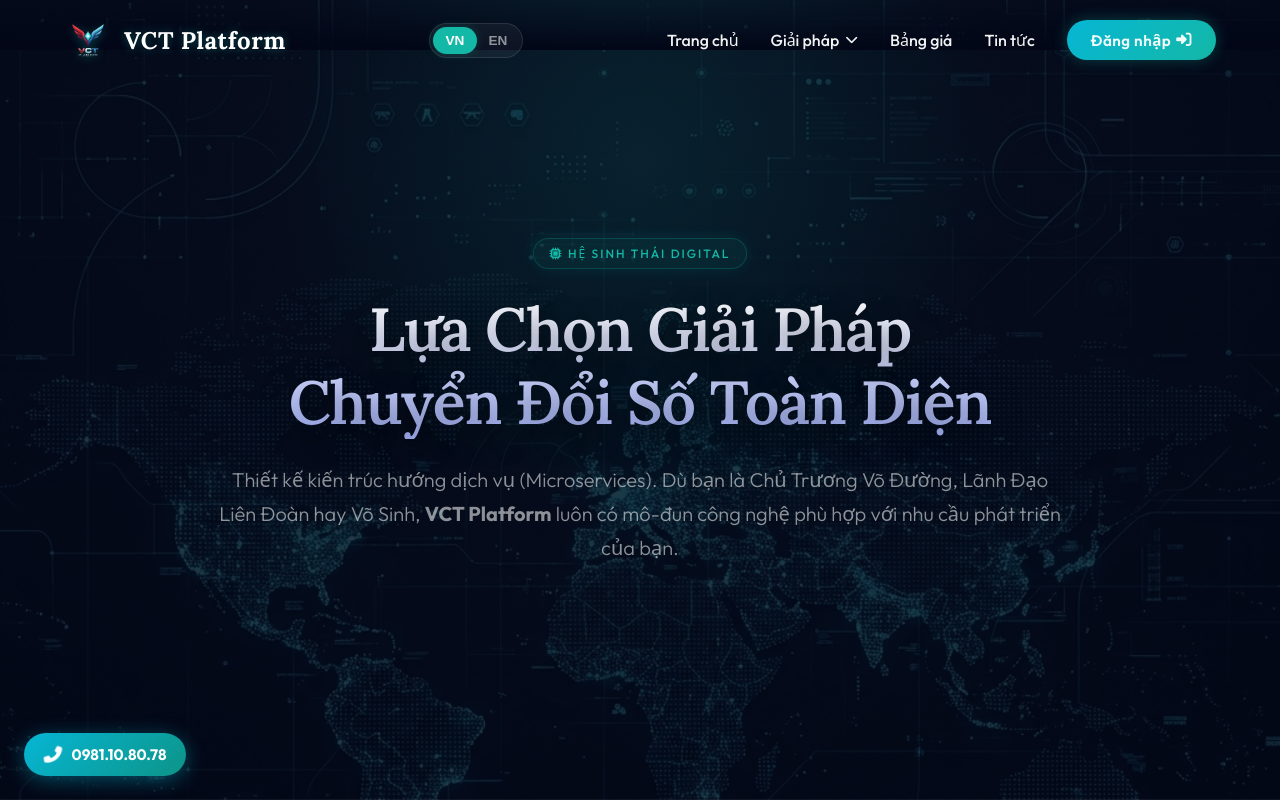
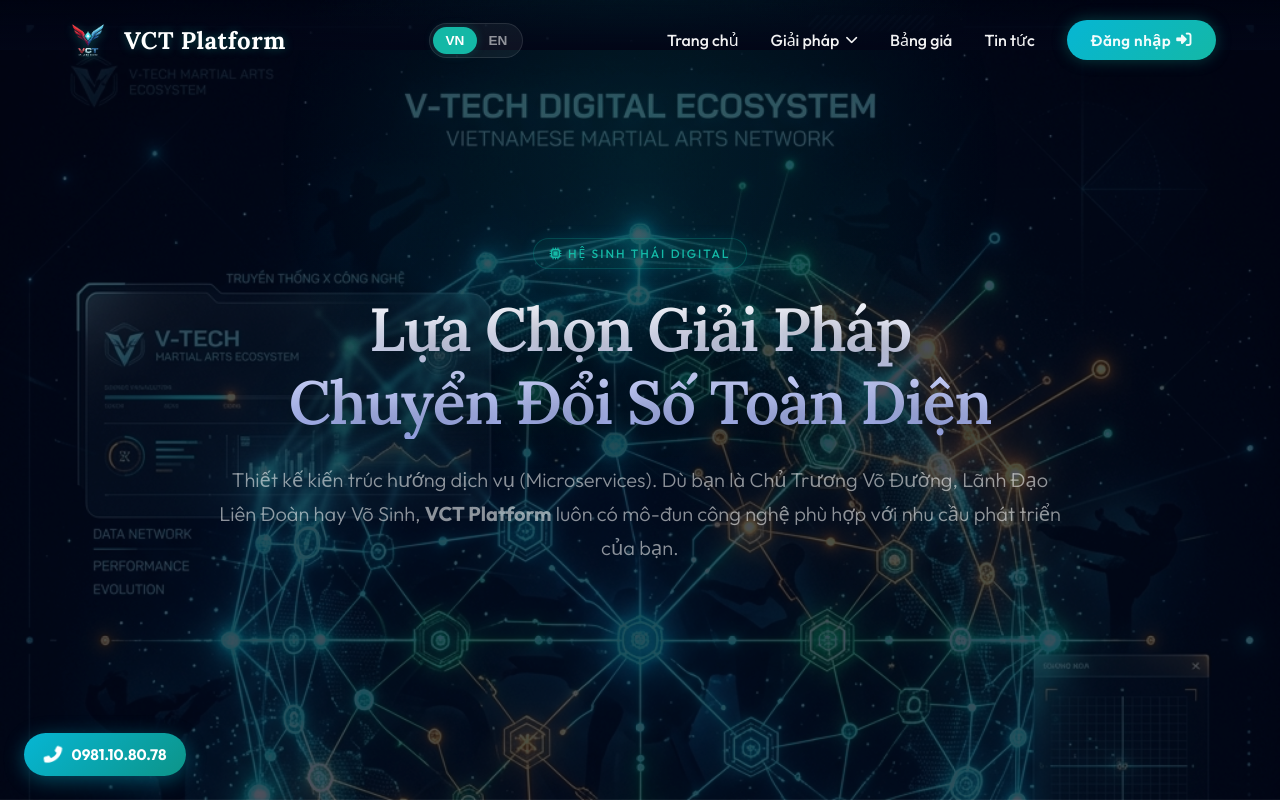
Before and after one commit to VCT-PLATFORM/vct-web-react, a React (Vite) app: page /giai-phap in a window 1280 px wide. Shown: the top 800 px of the page. Built offline with nearby package versions, Linux system fonts and the light colour scheme.

Commit message:
style: Use custom generated AI background for Solutions hub

```diff
--- a/src/css/_base.css
+++ b/src/css/_base.css
@@ -246,6 +246,7 @@ h1, h2, h3, h4, h5, h6 {
 }
 
 /* Desktop & Mobile Dual-Canvas (Infographic Paradigm) */
+.hero-infographic-hub::before { background: url('/assets/images/hero_bg_solutions_desktop.png') center top / cover no-repeat fixed; opacity: 0.3; }
 .hero-infographic-b2g::before { background: url('/assets/images/hero_bg_b2g_infographic_1775032455843.png') center top / 100% auto repeat-y; }
 .hero-infographic-b2b::before { background: url('/assets/images/hero_bg_b2b_infographic_1775032477856.png') center top / 100% auto repeat-y; }
 .hero-infographic-b2c::before { background: url('/assets/images/hero_bg_b2c_infographic_1775032495709.png') center top / 100% auto repeat-y; }
--- a/src/pages/Solutions.tsx
+++ b/src/pages/Solutions.tsx
@@ -60,7 +60,7 @@ const Solutions: React.FC = () => {
   ];
 
   return (
-    <div ref={mainRef} className="infographic-canvas hero-infographic-b2g" style={{ minHeight: '100vh', overflow: 'hidden' }}>
+    <div ref={mainRef} className="infographic-canvas hero-infographic-hub" style={{ minHeight: '100vh', overflow: 'hidden' }}>
 
       {/* 1. Ultra Premium Hero */}
       <header className="hero" style={{ padding: '160px 0 100px 0', borderBottom: '1px solid rgba(255,255,255,0.05)', position: 'relative' }}>
```
